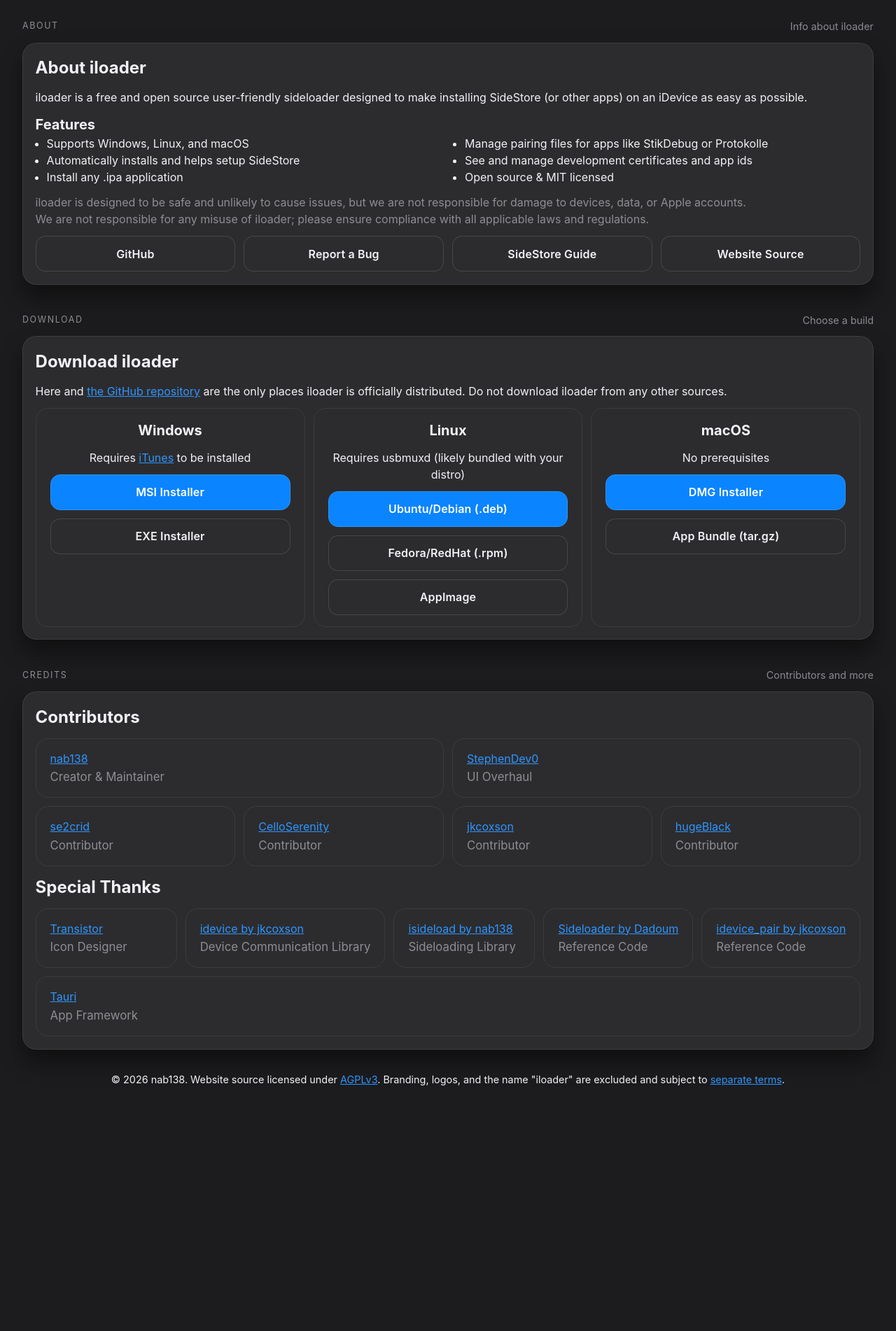
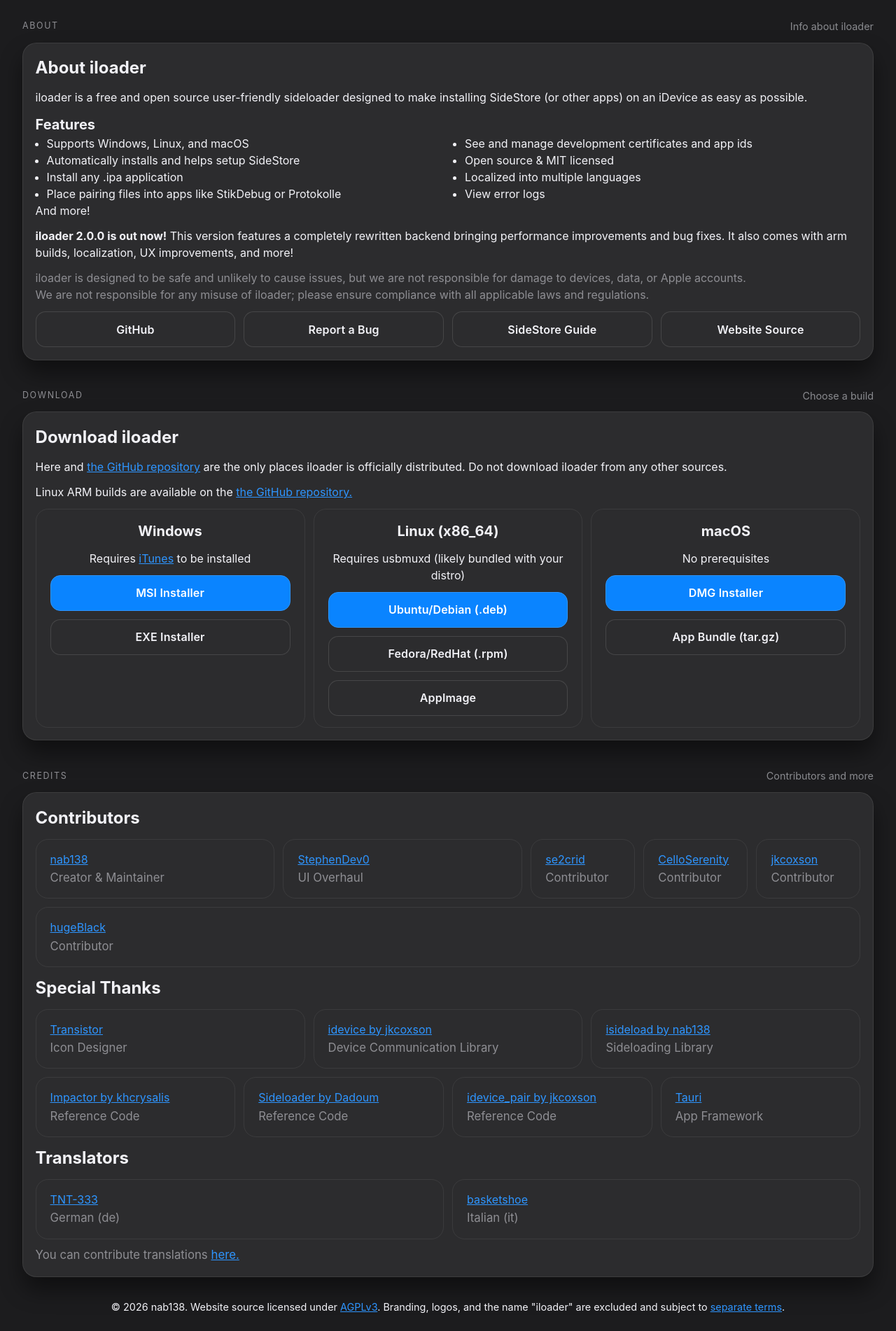
Before and after one commit to nab138/iloader-website, a React (Vite) app: page / in a window 1280 px wide. Shown: the part 125-2027 px from the top of the page at 70% size. Before the commit the page ends 1702 px from the top, so only its background shows below. Built offline with nearby package versions, Linux system fonts and the light colour scheme.

Commit message:
Add translations and updates for 2.0.0

```diff
--- a/src/About.tsx
+++ b/src/About.tsx
@@ -13,11 +13,20 @@
           <li>Supports Windows, Linux, and macOS</li>
           <li>Automatically installs and helps setup SideStore</li>
           <li>Install any .ipa application</li>
-          <li>Manage pairing files for apps like StikDebug or Protokolle</li>
+          <li>Place pairing files into apps like StikDebug or Protokolle</li>
           <li>See and manage development certificates and app ids</li>
           <li>Open source & MIT licensed</li>
+          <li>Localized into multiple languages</li>
+          <li>View error logs</li>
         </ul>
+        <p>And more!</p>
       </div>
+      <p>
+        <strong>iloader 2.0.0 is out now!</strong> This version features a
+        completely rewritten backend bringing performance improvements and bug
+        fixes. It also comes with arm builds, localization, UX improvements, and
+        more!
+      </p>
       <div>
         <p className="disclaimer">
           iloader is designed to be safe and unlikely to cause issues, but we
--- a/src/App.css
+++ b/src/App.css
@@ -316,6 +316,14 @@
 .favor-first-two div:nth-child(2) {
   flex: 2;
   min-width: 45%;
+  min-width: max(150px, 29%);
+}
+
+.favor-first-three div:nth-child(1),
+.favor-first-three div:nth-child(2),
+.favor-first-three div:nth-child(3) {
+  flex-grow: 2;
+  min-width: max(150px, 29%);
 }
 
 a {
--- a/src/App.tsx
+++ b/src/App.tsx
@@ -69,7 +69,7 @@
             </div>
           </div>
           <h2>Special Thanks</h2>
-          <div className="contributors">
+          <div className="contributors favor-first-three">
             <div className="card">
               <a href="https://github.com/transistor-exe" target="_blank">
                 Transistor
@@ -87,6 +87,12 @@
                 isideload by nab138
               </a>
               <span className="subtitle">Sideloading Library</span>
+            </div>
+            <div className="card">
+              <a href="https://github.com/khcrysalis/Impactor" target="_blank">
+                Impactor by khcrysalis
+              </a>
+              <span className="subtitle">Reference Code</span>
             </div>
             <div className="card">
               <a href="https://github.com/Dadoum/Sideloader" target="_blank">
@@ -110,6 +116,30 @@
               <span className="subtitle">App Framework</span>
             </div>
           </div>
+          <h2>Translators</h2>
+          <div className="contributors">
+            <div className="card">
+              <a href="https://github.com/TNT-333" target="_blank">
+                TNT-333
+              </a>
+              <span className="subtitle">German (de)</span>
+            </div>
+            <div className="card">
+              <a href="https://github.com/basketshoe" target="_blank">
+                basketshoe
+              </a>
+              <span className="subtitle">Italian (it)</span>
+            </div>
+          </div>
+          <p className="subtitle">
+            You can contribute translations{" "}
+            <a
+              href="https://github.com/nab138/iloader?tab=readme-ov-file#translating"
+              target="_blank"
+            >
+              here.
+            </a>
+          </p>
         </div>
       </section>
     </div>
--- a/src/Downloads.tsx
+++ b/src/Downloads.tsx
@@ -9,6 +9,12 @@
         <a href="https://github.com/nab138/iloader">the GitHub repository</a>{" "}
         are the only places iloader is officially distributed. Do not download
         iloader from any other sources.
+      </p>
+      <p>
+        Linux ARM builds are available on the{" "}
+        <a href="https://github.com/nab138/iloader/releases/latest">
+          the GitHub repository.
+        </a>
       </p>
       <div className="downloads">
         <div className="card">
@@ -31,7 +37,7 @@
           </a>
         </div>
         <div className="card">
-          <h3>Linux</h3>
+          <h3>Linux (x86_64)</h3>
           <p>Requires usbmuxd (likely bundled with your distro)</p>
           <a
             className="button primary"
```
